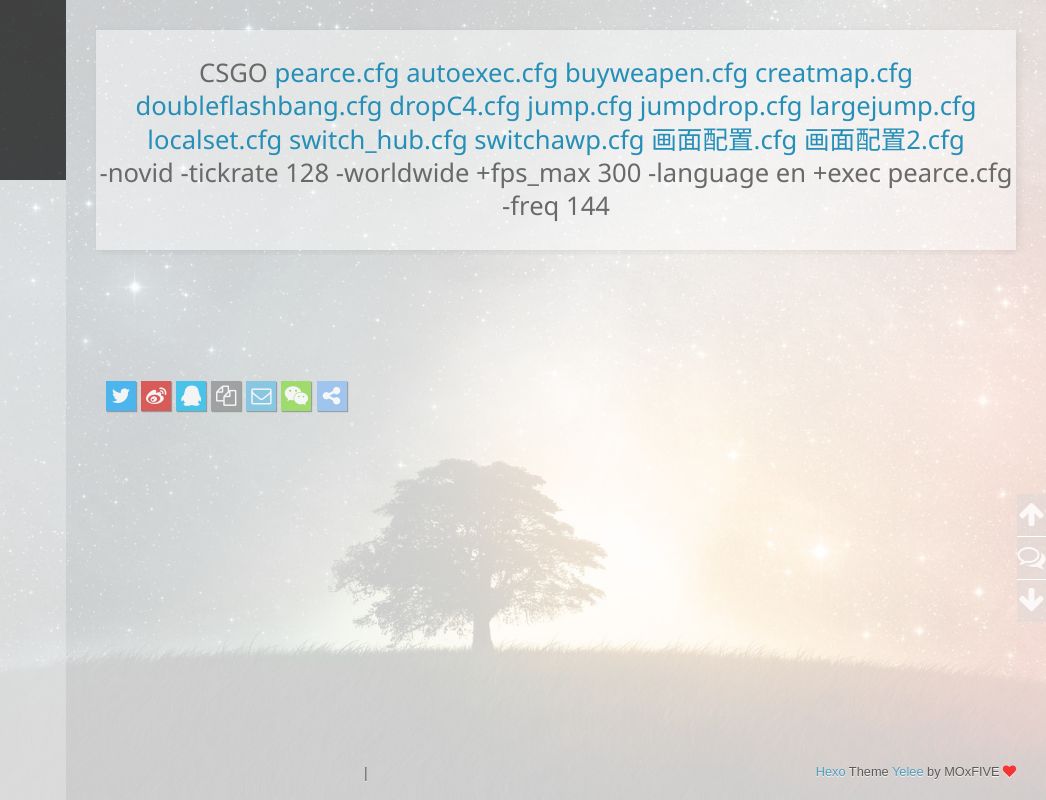
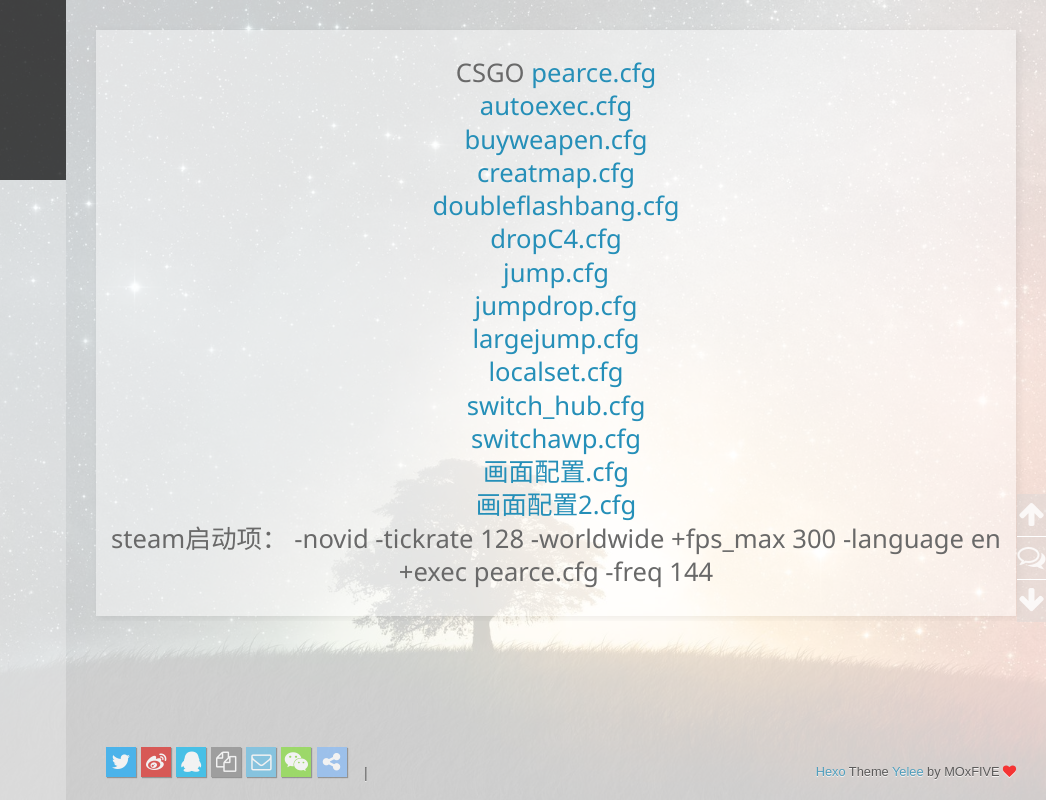
Before and after one commit to Pearce-cmd/Pearce-cmd.github.io, a plain HTML site: page csgo.html in a window 1280 px wide. Shown: the full height of the page, 234-1280 px from the left. Drawn offline with nearby package versions, Linux system fonts and the light colour scheme; some packages are replaced by stand-ins of ours; a script that the page names is missing.

Commit message:
Add files via upload

```diff
--- a/csgo.html
+++ b/csgo.html
@@ -265,23 +265,22 @@
 
     <h1 class="article-title" itemprop="name">
       CSGO
-	  <a href="https://pearce-cmd.github.io/CSGO_cfg/pearce.cfg">pearce.cfg</a>
-	<a href="https://pearce-cmd.github.io/CSGO_cfg/autoexec.cfg">autoexec.cfg</a>
-	<a href="https://pearce-cmd.github.io/CSGO_cfg/buyweapen.cfg">buyweapen.cfg</a>
-	<a href="https://pearce-cmd.github.io/CSGO_cfg/creatmap.cfg">creatmap.cfg</a>
-	<a href="https://pearce-cmd.github.io/CSGO_cfg/doubleflashbang.cfg">doubleflashbang.cfg</a>
-	<a href="https://pearce-cmd.github.io/CSGO_cfg/dropC4.cfg">dropC4.cfg</a>
-	<a href="https://pearce-cmd.github.io/CSGO_cfg/jump.cfg">jump.cfg</a>
-	<a href="https://pearce-cmd.github.io/CSGO_cfg/jumpdrop.cfg">jumpdrop.cfg</a>
-	<a href="https://pearce-cmd.github.io/CSGO_cfg/largejump.cfg">largejump.cfg</a>
-	<a href="https://pearce-cmd.github.io/CSGO_cfg/localset.cfg">localset.cfg</a>
-	<a href="https://pearce-cmd.github.io/CSGO_cfg/switch_hub.cfg">switch_hub.cfg</a>
-	<a href="https://pearce-cmd.github.io/CSGO_cfg/switchawp.cfg">switchawp.cfg</a>
-	<a href="https://pearce-cmd.github.io/CSGO_cfg/画面配置.cfg">画面配置.cfg</a>
-	<a href="https://pearce-cmd.github.io/CSGO_cfg/画面配置2.cfg">画面配置2.cfg</a>
-	<br>
+	  <a href="https://pearce-cmd.github.io/CSGO_cfg/pearce.cfg">pearce.cfg</a><br/>
+	<a href="https://pearce-cmd.github.io/CSGO_cfg/autoexec.cfg">autoexec.cfg</a><br/>
+	<a href="https://pearce-cmd.github.io/CSGO_cfg/buyweapen.cfg">buyweapen.cfg</a><br/>
+	<a href="https://pearce-cmd.github.io/CSGO_cfg/creatmap.cfg">creatmap.cfg</a><br/>
+	<a href="https://pearce-cmd.github.io/CSGO_cfg/doubleflashbang.cfg">doubleflashbang.cfg</a><br/>
+	<a href="https://pearce-cmd.github.io/CSGO_cfg/dropC4.cfg">dropC4.cfg</a><br/>
+	<a href="https://pearce-cmd.github.io/CSGO_cfg/jump.cfg">jump.cfg</a><br/>
+	<a href="https://pearce-cmd.github.io/CSGO_cfg/jumpdrop.cfg">jumpdrop.cfg</a><br/>
+	<a href="https://pearce-cmd.github.io/CSGO_cfg/largejump.cfg">largejump.cfg</a><br/>
+	<a href="https://pearce-cmd.github.io/CSGO_cfg/localset.cfg">localset.cfg</a><br/>
+	<a href="https://pearce-cmd.github.io/CSGO_cfg/switch_hub.cfg">switch_hub.cfg</a><br/>
+	<a href="https://pearce-cmd.github.io/CSGO_cfg/switchawp.cfg">switchawp.cfg</a><br/>
+	<a href="https://pearce-cmd.github.io/CSGO_cfg/画面配置.cfg">画面配置.cfg</a><br/>
+	<a href="https://pearce-cmd.github.io/CSGO_cfg/画面配置2.cfg">画面配置2.cfg</a><br/>
 	<p>
-	-novid  -tickrate 128  -worldwide +fps_max 300 -language en +exec pearce.cfg -freq 144
+	steam启动项：  -novid  -tickrate 128  -worldwide +fps_max 300 -language en +exec pearce.cfg -freq 144
 	<p/>
     </h1>
 	  </div>
```
